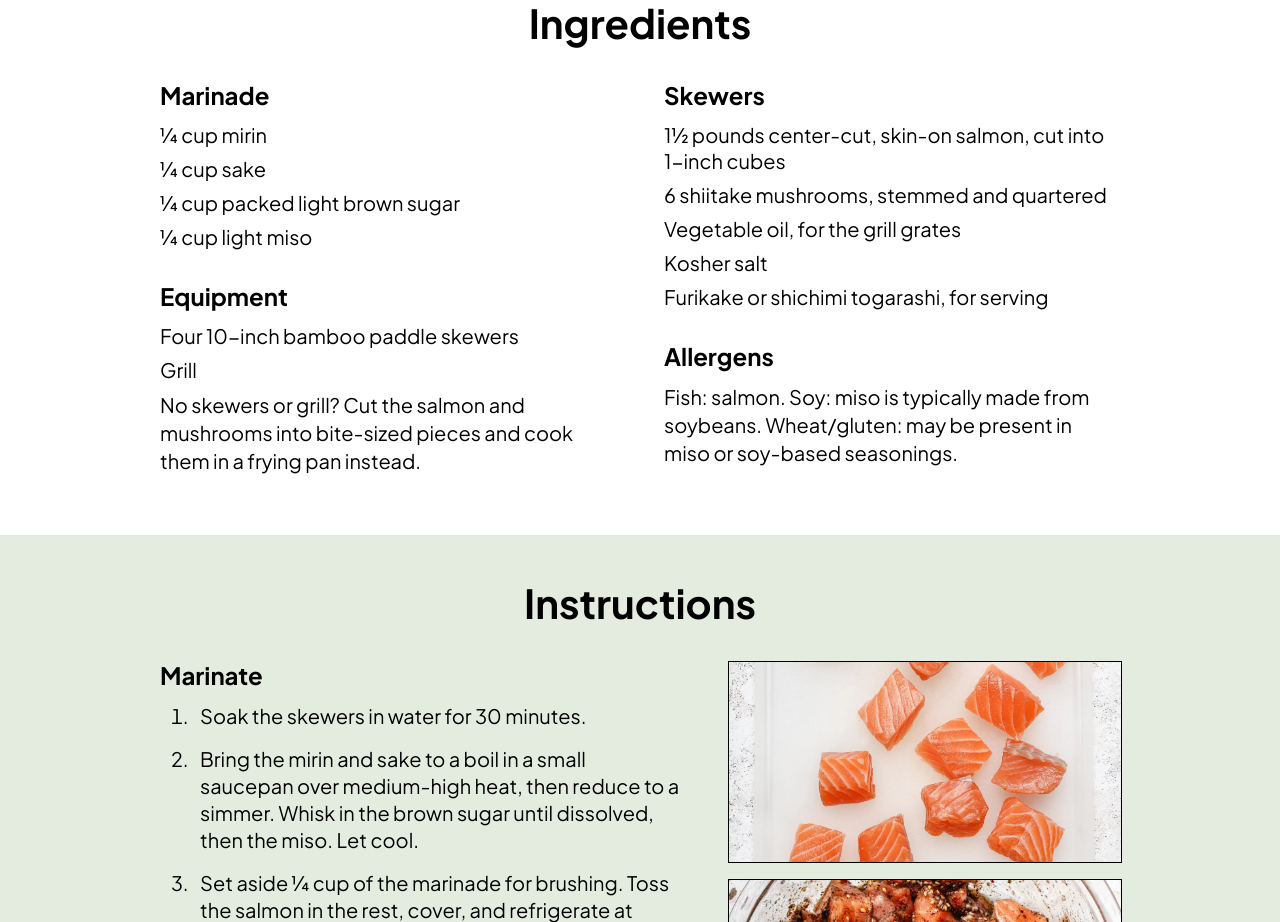
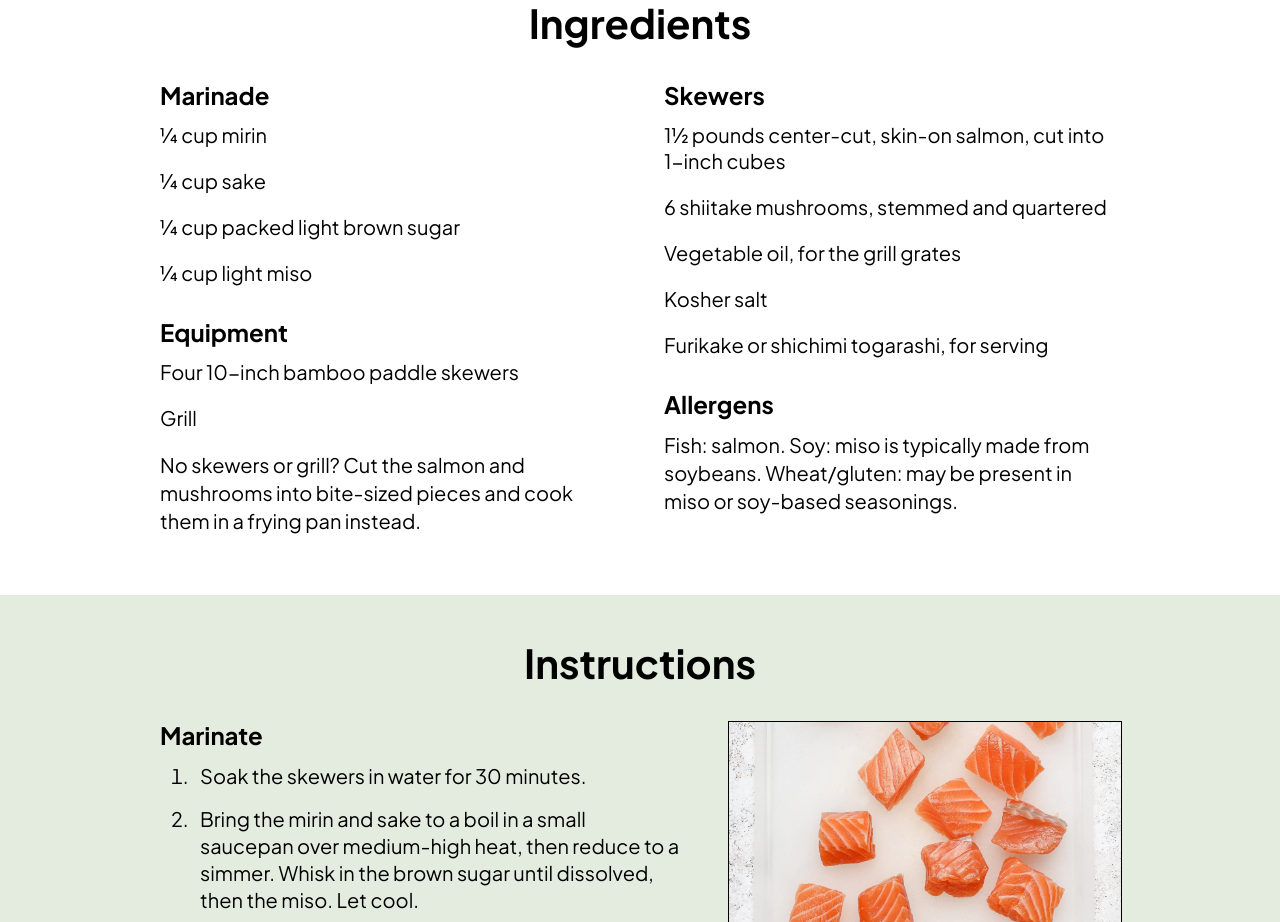
Before and after one commit to averyominsky/iffall2026, a plain HTML site: page recipe/complete/index.html in a window 1280 px wide. Shown: the part 917-1839 px from the top of the page. Drawn offline with Linux system fonts and the light colour scheme.

Commit message:
Update index.html

```diff
--- a/recipe/complete/index.html
+++ b/recipe/complete/index.html
@@ -74,7 +74,7 @@
         li {
             font-size: 20px;
             line-height: 1.3;
-            margin-bottom: 8px;
+            margin-bottom: 20px;
         }
 
         ol {
```
